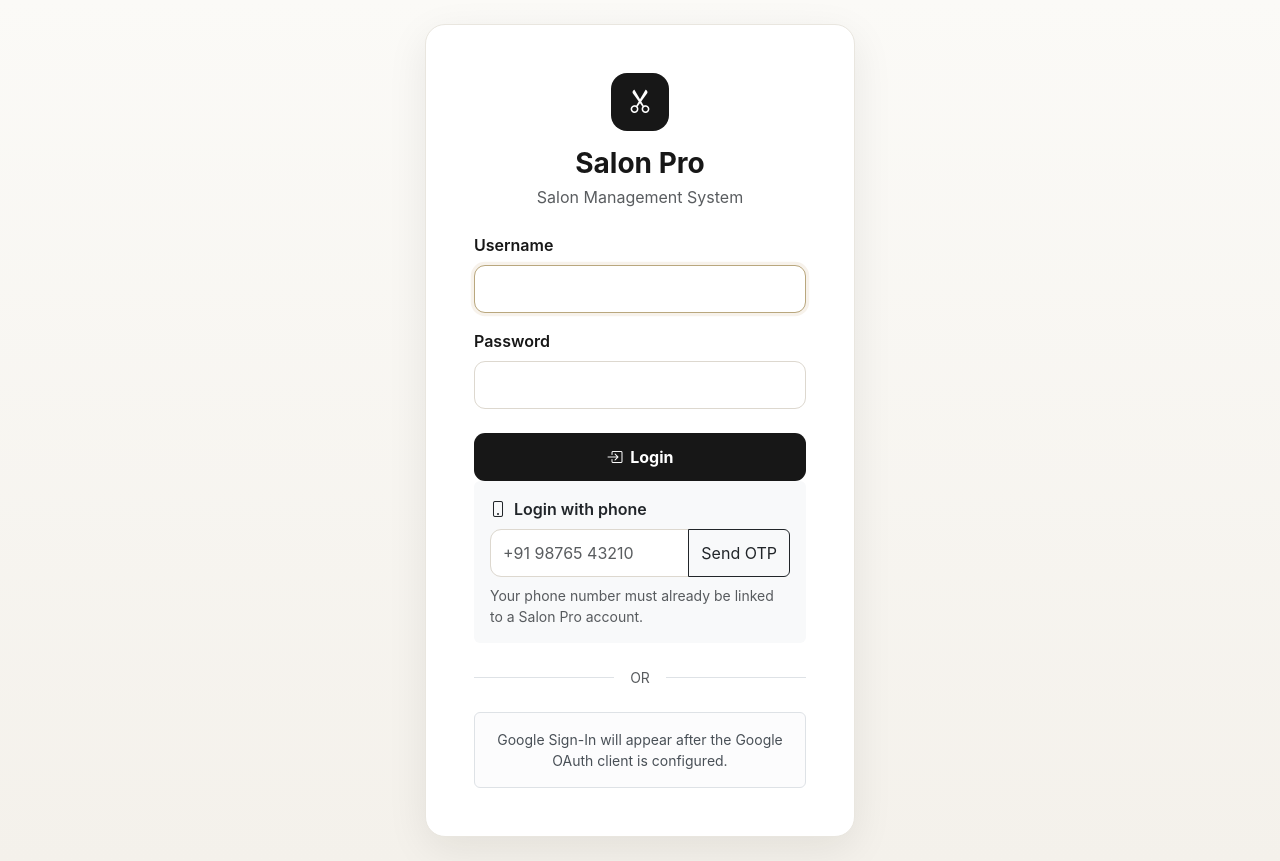
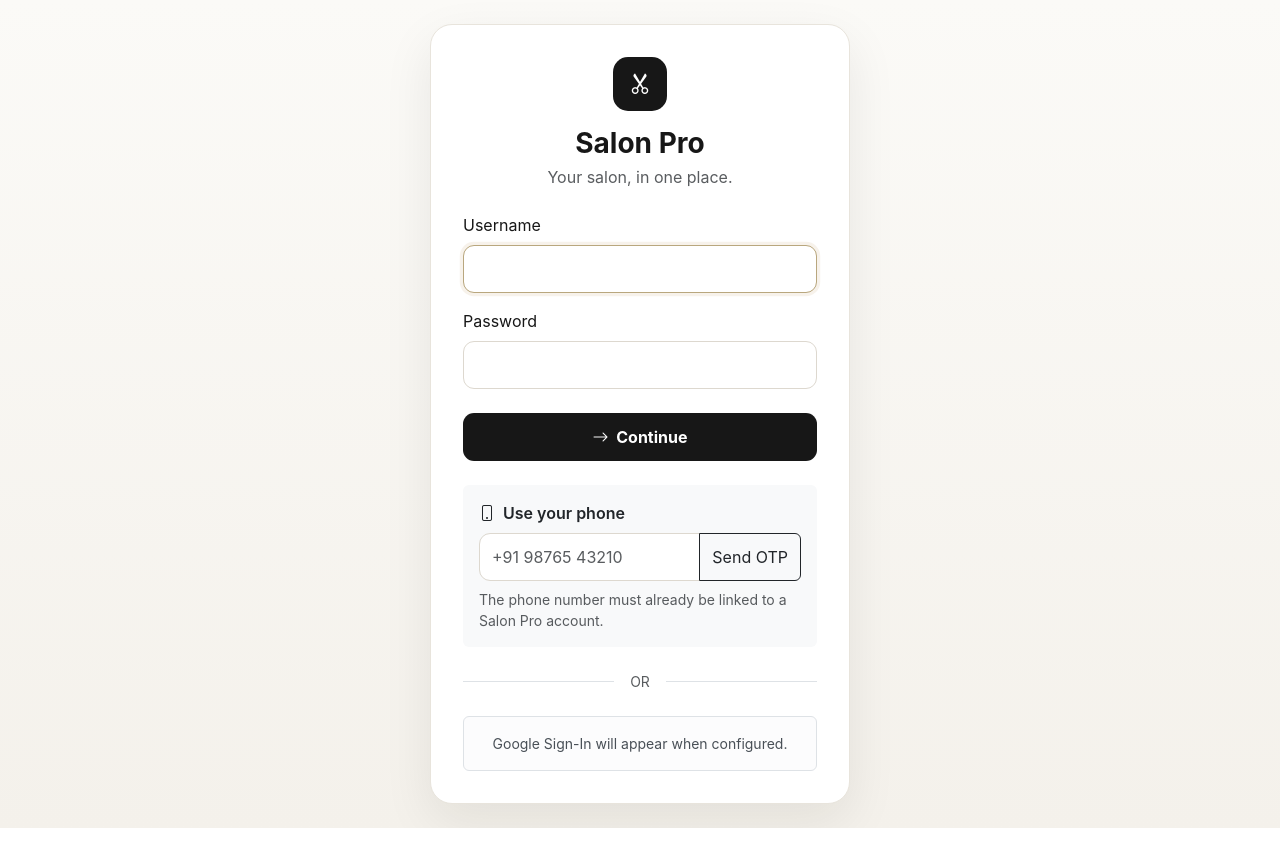
Before and after one commit to gopiminhas854-coder/salon-pro, a Flask app: page /login in a window 1280 px wide. After the commit the page ends 828 px from the top, so only its background shows below. Run offline with Flask 3, Linux system fonts and the light colour scheme; parts of the project's set-up code (start-up, migrations or seed data) failed here and were passed over; some libraries are stand-ins or nearby versions.

Commit message:
Modernize Salon Pro login

```diff
--- a/templates/login.html
+++ b/templates/login.html
@@ -8,106 +8,35 @@
     <link href="https://cdn.jsdelivr.net/npm/bootstrap@5.3.3/dist/css/bootstrap.min.css" rel="stylesheet">
     <link href="https://cdn.jsdelivr.net/npm/bootstrap-icons@1.11.3/font/bootstrap-icons.min.css" rel="stylesheet">
     <link href="{{ url_for('static', filename='css/style.css') }}" rel="stylesheet">
-    <style>
-        html, body { min-height: 100%; }
-        body {
-            margin: 0;
-            background: #f7f5f0;
-            color: #171717;
-            font-family: Inter, ui-sans-serif, system-ui, -apple-system, BlinkMacSystemFont, "Segoe UI", sans-serif;
-        }
-        .login-page {
-            min-height: 100vh;
-            display: flex;
-            align-items: center;
-            justify-content: center;
-            padding: 24px 16px;
-        }
-        .login-card {
-            width: 100%;
-            max-width: 430px;
-            background: #fff;
-            border: 1px solid #e9e6df;
-            border-radius: 20px;
-            box-shadow: 0 12px 40px rgba(25,22,18,.08);
-        }
-        .login-mark {
-            width: 58px;
-            height: 58px;
-            margin: 0 auto;
-            display: grid;
-            place-items: center;
-            border-radius: 16px;
-            background: #171717;
-            color: #fff;
-            font-size: 25px;
-        }
-        .form-control {
-            min-height: 48px;
-            border-radius: 11px;
-            border-color: #ddd9d1;
-        }
-        .form-control:focus {
-            border-color: #b9975b;
-            box-shadow: 0 0 0 .2rem rgba(185,151,91,.12);
-        }
-        .login-btn {
-            min-height: 48px;
-            border: 0;
-            border-radius: 11px;
-            background: #171717;
-            color: #fff;
-            font-weight: 700;
-        }
-        .login-btn:hover, .login-btn:focus {
-            background: #000;
-            color: #fff;
-        }
-    </style>
 </head>
 <body>
 {% with messages = get_flashed_messages(with_categories=true) %}
   {% if messages %}
     <div class="position-fixed top-0 start-50 translate-middle-x w-100 p-3" style="max-width:520px;z-index:1050;">
       {% for category, message in messages %}
-            <div class="alert alert-{{ category }} alert-dismissible fade show shadow-sm" role="alert">
-                {{ message }}
-                <button type="button" class="btn-close" data-bs-dismiss="alert"></button>
-            </div>
+        <div class="alert alert-{{ category }} alert-dismissible fade show shadow-sm" role="alert">{{ message }}<button type="button" class="btn-close" data-bs-dismiss="alert"></button></div>
       {% endfor %}
     </div>
   {% endif %}
 {% endwith %}
-
 <main class="login-page">
-        <section class="login-card p-4 p-sm-5">
-            <div class="text-center">
+  <section class="login-card">
+    <div class="text-center mb-4">
       <div class="login-mark"><i class="bi bi-scissors"></i></div>
       <h1 class="h3 fw-bold mt-3 mb-1">Salon Pro</h1>
-                <p class="text-muted mb-4">Salon Management System</p>
+      <p class="text-muted mb-0">Your salon, in one place.</p>
     </div>
 
     <form method="POST" autocomplete="on">
       <input type="hidden" name="_csrf_token" value="{{ csrf_token() }}">
-
-                <div class="mb-3">
-                    <label for="username" class="form-label fw-semibold">Username</label>
-                    <input id="username" type="text" name="username" class="form-control" autocomplete="username" required autofocus>
-                </div>
-
-                <div class="mb-4">
-                    <label for="password" class="form-label fw-semibold">Password</label>
-                    <input id="password" type="password" name="password" class="form-control" autocomplete="current-password" required>
-                </div>
-
-                <button type="submit" class="btn login-btn w-100">
-                    <i class="bi bi-box-arrow-in-right me-1"></i> Login
-                </button>
+      <div class="mb-3"><label for="username" class="form-label">Username</label><input id="username" type="text" name="username" class="form-control" autocomplete="username" required autofocus></div>
+      <div class="mb-4"><label for="password" class="form-label">Password</label><input id="password" type="password" name="password" class="form-control" autocomplete="current-password" required></div>
+      <button type="submit" class="btn login-btn w-100"><i class="bi bi-arrow-right me-1"></i> Continue</button>
     </form>
 
-            <div class="card border-0 bg-light mb-3">
+    <div class="card border-0 bg-light mb-3 mt-4">
       <div class="card-body">
-                    <div class="fw-semibold mb-2"><i class="bi bi-phone me-1"></i> Login with phone</div>
+        <div class="fw-semibold mb-2"><i class="bi bi-phone me-1"></i> Use your phone</div>
         <form method="POST" action="{{ url_for('phone_send_otp') }}">
           <input type="hidden" name="_csrf_token" value="{{ csrf_token() }}">
           <div class="input-group">
@@ -115,62 +44,35 @@
             <button class="btn btn-outline-dark" type="submit">Send OTP</button>
           </div>
         </form>
-                    <div class="text-muted small mt-2">Your phone number must already be linked to a Salon Pro account.</div>
+        <div class="text-muted small mt-2">The phone number must already be linked to a Salon Pro account.</div>
       </div>
     </div>
 
-            <div class="d-flex align-items-center gap-3 my-4">
-                <div class="flex-grow-1 border-top"></div>
-                <span class="text-muted small">OR</span>
-                <div class="flex-grow-1 border-top"></div>
-            </div>
+    <div class="d-flex align-items-center gap-3 my-4"><div class="flex-grow-1 border-top"></div><span class="text-muted small">OR</span><div class="flex-grow-1 border-top"></div></div>
 
     {% if config.GOOGLE_CLIENT_ID %}
       <div id="google-login-container">
-                <div id="g_id_onload"
-                     data-client_id="{{ config.GOOGLE_CLIENT_ID }}"
-                     data-login_uri="{{ url_for('google_auth', _external=True) }}"
-                     data-ux_mode="redirect"
-                     data-auto_prompt="false">
+        <div id="g_id_onload" data-client_id="{{ config.GOOGLE_CLIENT_ID }}" data-login_uri="{{ url_for('google_auth', _external=True) }}" data-ux_mode="redirect" data-auto_prompt="false"></div>
+        <div class="g_id_signin" data-type="standard" data-size="large" data-theme="outline" data-text="continue_with" data-shape="rectangular" data-logo_alignment="left" data-width="390"></div>
+        <button type="button" id="native-google-login" class="btn btn-outline-dark w-100 mt-2" style="display:none;"><i class="bi bi-google me-2"></i>Continue with Google</button>
       </div>
-                <div class="g_id_signin"
-                     data-type="standard"
-                     data-size="large"
-                     data-theme="outline"
-                     data-text="continue_with"
-                     data-shape="rectangular"
-                     data-logo_alignment="left"
-                     data-width="390">
-                </div>
-                <button type="button" id="native-google-login" class="btn btn-outline-dark w-100 mt-2" style="display:none;">
-                    <i class="bi bi-google me-2"></i>Continue with Google
-                </button>
-            </div>
-            <p class="text-muted small text-center mt-3 mb-0">First time using Google? Log in with your password once, then connect your Google account in Settings.</p>
+      <p class="text-muted small text-center mt-3 mb-0">Connect Google from Settings after your first password login.</p>
     {% else %}
-            <div class="alert alert-light border text-center small mb-0">
-                Google Sign-In will appear after the Google OAuth client is configured.
-            </div>
+      <div class="alert alert-light border text-center small mb-0">Google Sign-In will appear when configured.</div>
     {% endif %}
   </section>
 </main>
-
-    {% if config.GOOGLE_CLIENT_ID %}
-    <script src="https://accounts.google.com/gsi/client" async defer></script>
-    {% endif %}
+{% if config.GOOGLE_CLIENT_ID %}<script src="https://accounts.google.com/gsi/client" async defer></script>{% endif %}
 <script>
 (function(){
-            const nativeButton = document.getElementById('native-google-login');
-            const gsi = document.querySelector('#google-login-container .g_id_signin');
-            if (nativeButton && window.SalonProAndroid) {
-                nativeButton.style.display = 'block';
-                if (gsi) gsi.style.display = 'none';
-                nativeButton.addEventListener('click', function(){
-                    window.SalonProAndroid.signInWithGoogle();
-                });
+  const nativeButton=document.getElementById('native-google-login');
+  const gsi=document.querySelector('#google-login-container .g_id_signin');
+  if(nativeButton && window.SalonProAndroid){
+    nativeButton.style.display='block';
+    if(gsi) gsi.style.display='none';
+    nativeButton.addEventListener('click',function(){ window.SalonProAndroid.signInWithGoogle(); });
   }
 })();
 </script>
 <script src="https://cdn.jsdelivr.net/npm/bootstrap@5.3.3/dist/js/bootstrap.bundle.min.js"></script>
-</body>
-</html>
+</body></html>
```
Lines whose indentation alone changed are shown as unchanged.
